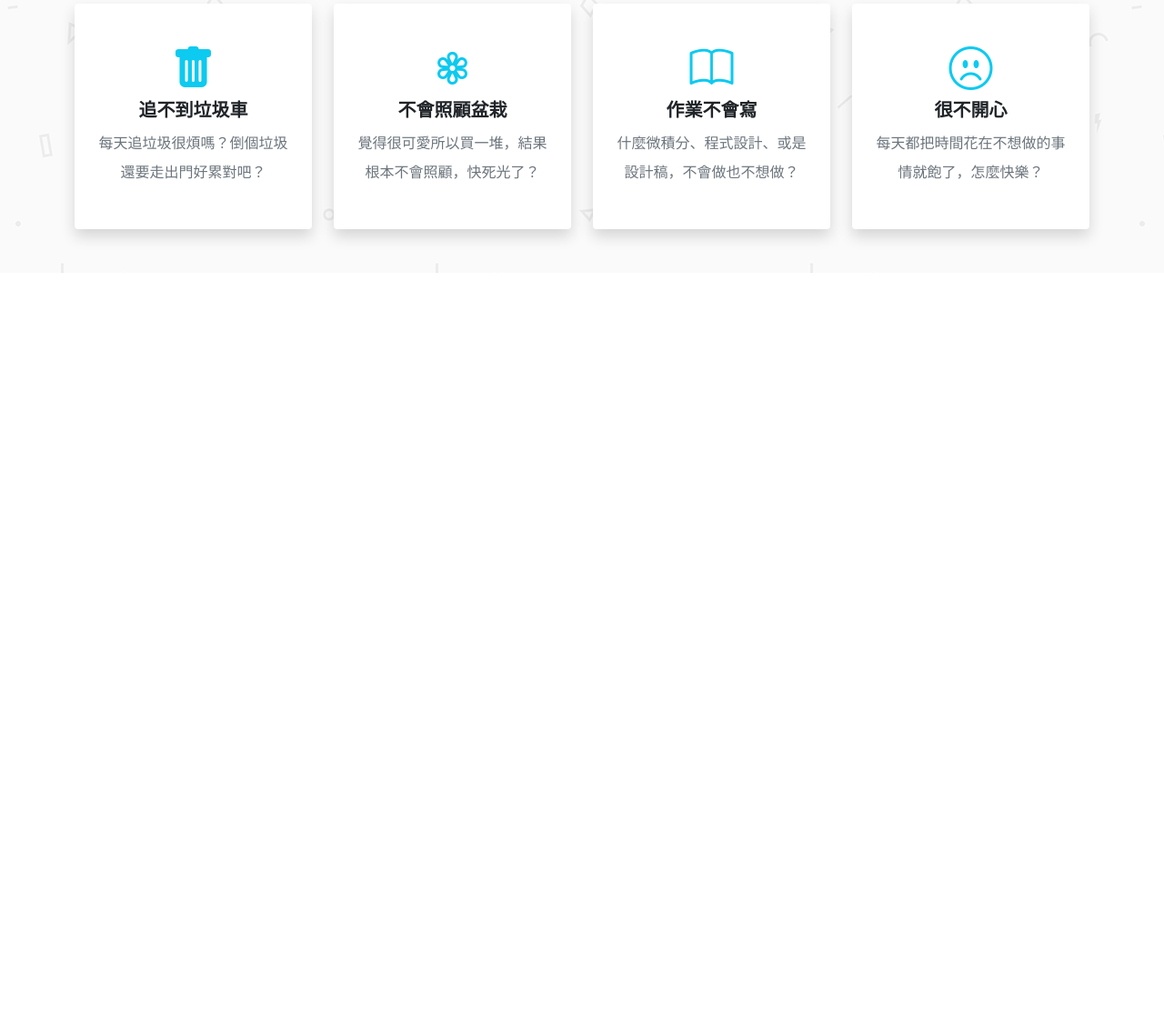
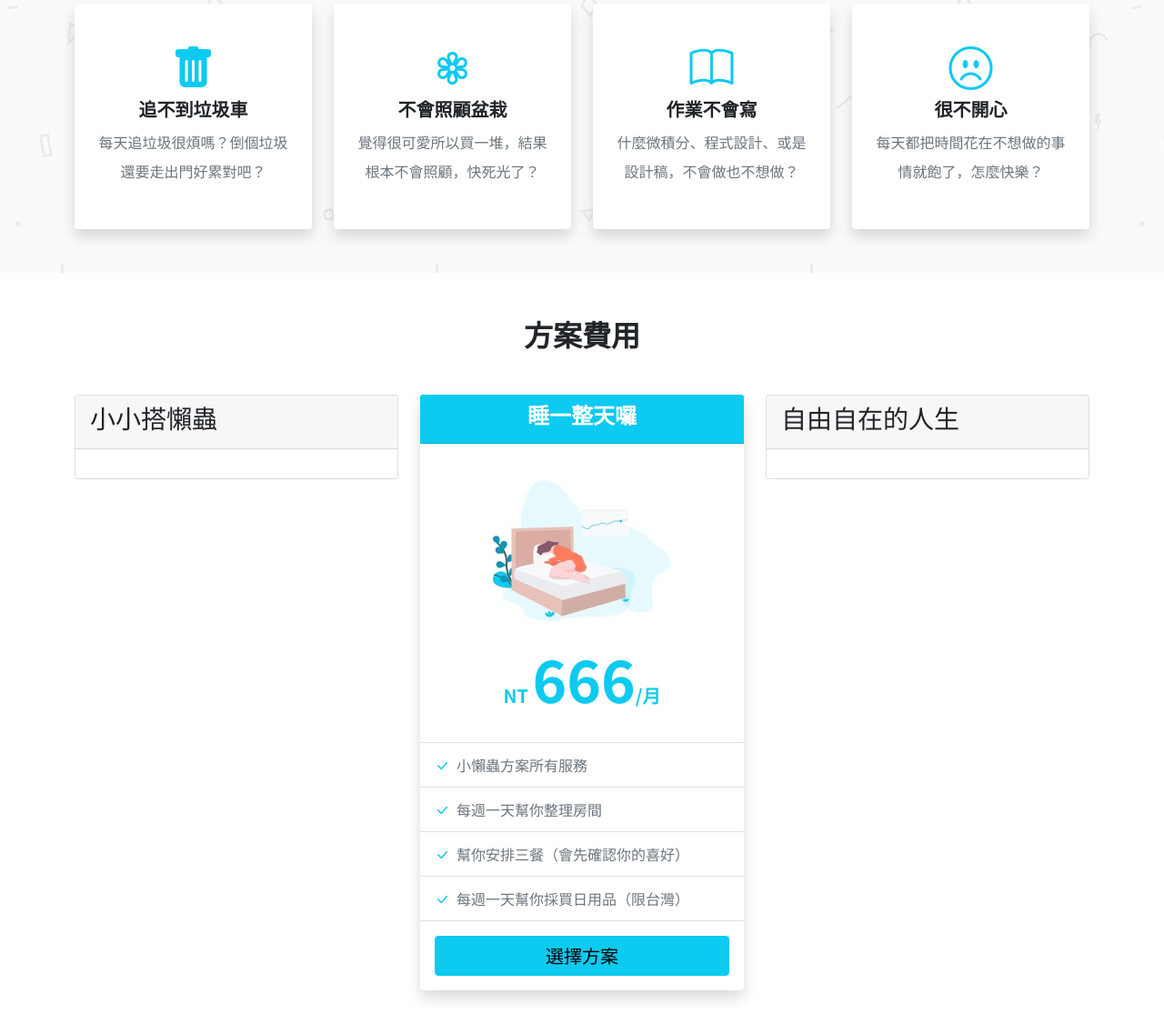
Before and after one commit to ChienYuYu/Landing-Page, a website: page index.html in a window 1280 px wide. Shown: the part 1209-2346 px from the top of the page at 91% size. Before the commit the page ends 1509 px from the top, so only its background shows below. Drawn offline with nearby package versions, Linux system fonts and the light colour scheme.

Commit message:
方案費用

```diff
--- a/index.html
+++ b/index.html
@@ -118,6 +118,47 @@
     </div>
   </div>
 </section>
+<section class="container py-5">
+    <h2 class="fw-bold text-center mb-5">方案費用</h2>
+    <div class="row row-cols-1 row-cols-lg-3 g-3 g-md-4">
+        <div class="col">
+            <div class="card">
+                <div class="card-header">
+                    <h3 class="">小小搭懶蟲</h3>
+                </div>
+                <div class="card-body"></div>
+            </div>
+        </div>
+        <div class="col">
+            <div class="card shadow border-0">
+                <div class="card-header bg-info">
+                    <h3 class=" text-center text-white fs-4 fw-bold">睡一整天囉</h3>
+                </div>
+                <div class="card-body d-flex justify-content-center">
+                    <div class=""><img src="img/plan02.jpg"alt="" class="py-4">
+                        <p class="text-info fs-5 fw-bold text-center">NT <strong class="display-3 fw-bold">666</strong>/月</p></div>
+                </div>
+                <ul class="list-group list-group-flush border-top border-bottom lh-lg">
+                    <li class="list-group-item text-secondary"><i class="bi bi-check-lg text-info me-2"></i>小懶蟲方案所有服務</li>
+                    <li class="list-group-item text-secondary"><i class="bi bi-check-lg text-info me-2"></i>每週一天幫你整理房間</li>
+                    <li class="list-group-item text-secondary"><i class="bi bi-check-lg text-info me-2"></i>幫你安排三餐（會先確認你的喜好）</li>
+                    <li class="list-group-item text-secondary"><i class="bi bi-check-lg text-info me-2"></i>每週一天幫你採買日用品（限台灣）</li>
+                  </ul>
+                  <div class="card-body">
+                    <button class="btn btn-info fs-5 w-100">選擇方案</button>
+                  </div>
+            </div>
+        </div>
+        <div class="col">
+            <div class="card">
+                <div class="card-header">
+                    <h3 class="">自由自在的人生</h3>
+                </div>
+                <div class="card-body"></div>
+            </div>
+        </div>
+    </div>
+</section>
 
 </body>
 
```
